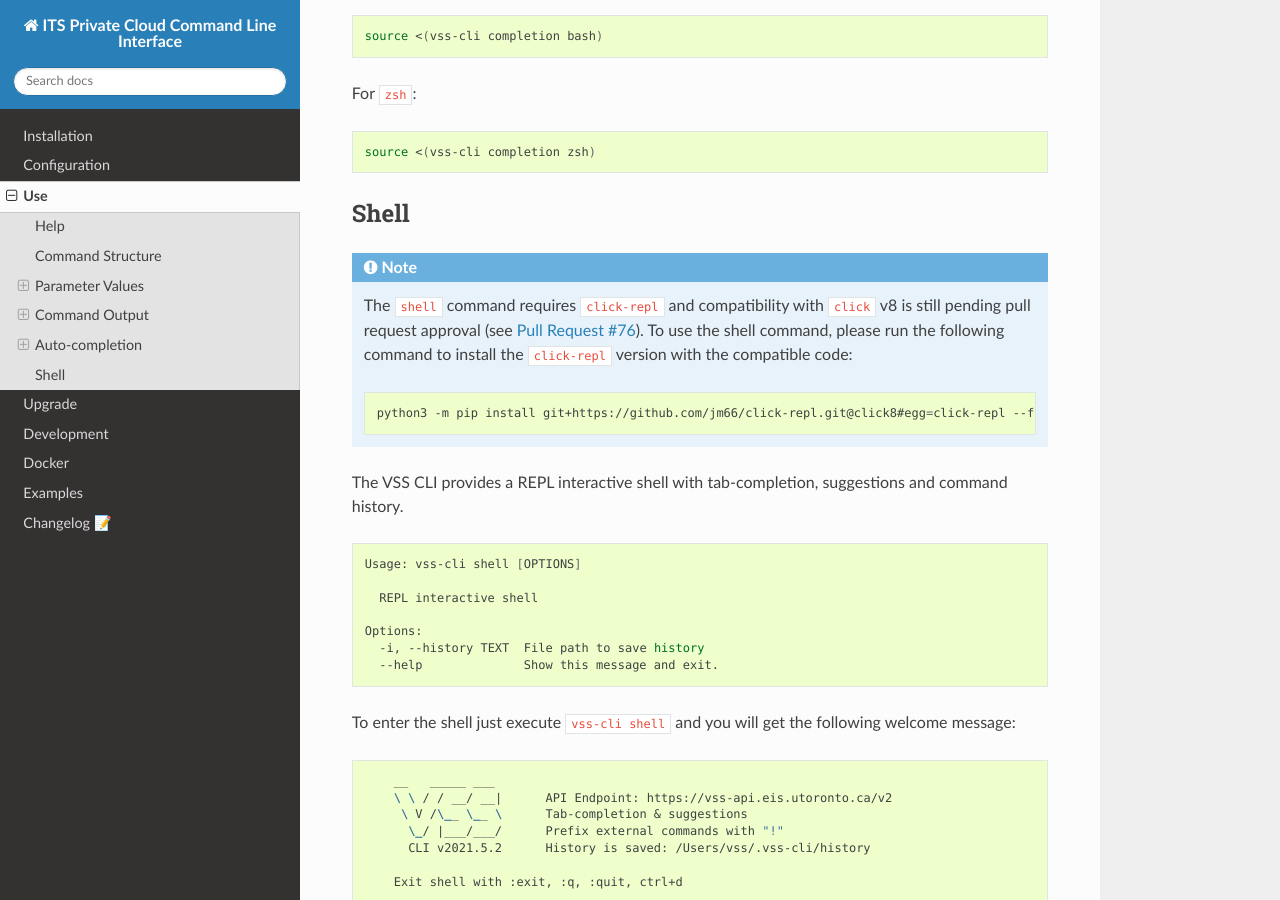
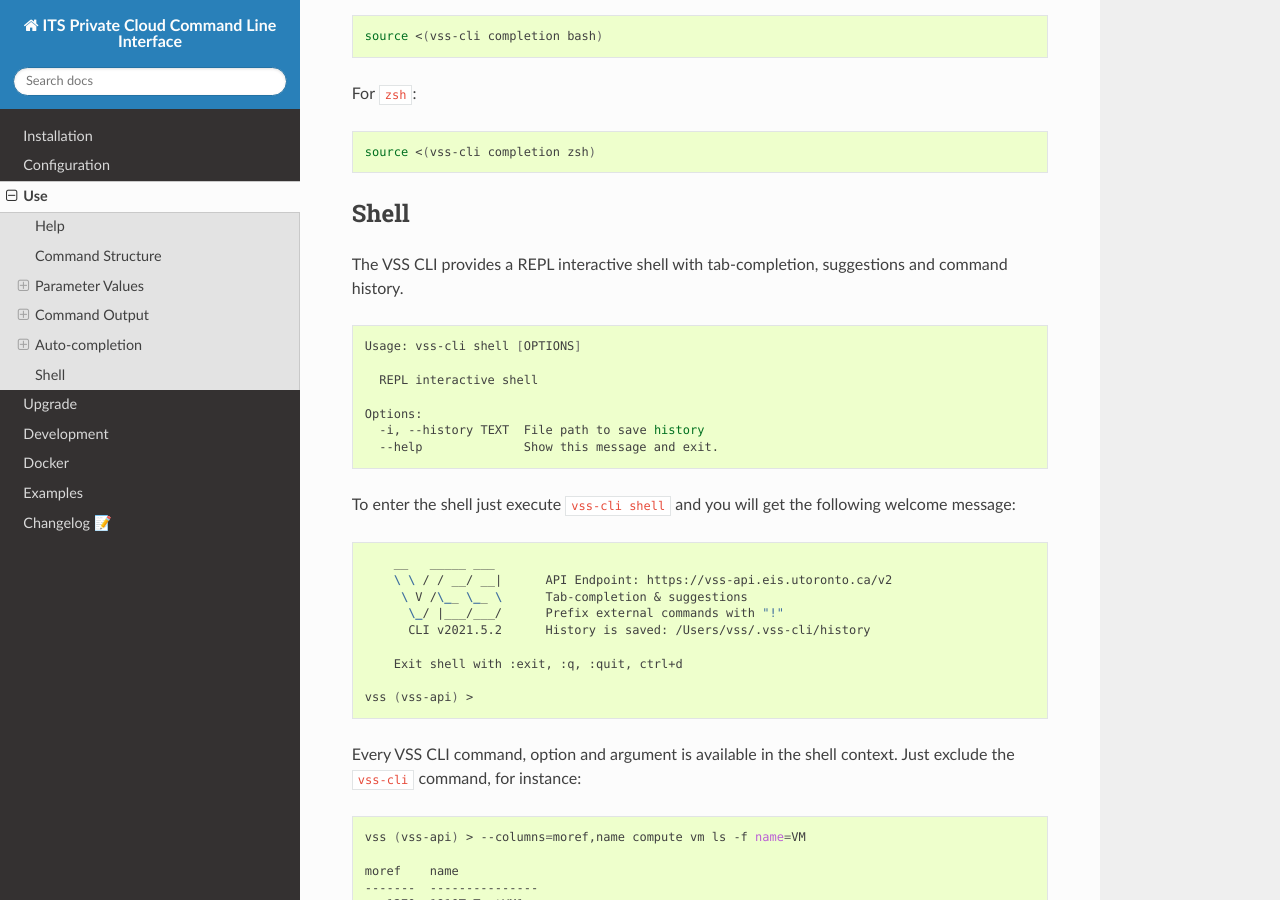
Before and after one commit to EIS-ITS/vss-cli, a Sphinx documentation site: the page built from docs/use.rst, in a window 1280 px wide and 900 px high, scrolled down 8273 px. Built offline with Sphinx 7.4.7 and the Read the Docs theme 2.0.0, drawn with Linux system fonts in a browser that asks for light colours; the version number could not be read and is left out.

Commit message:
Issue #444: ⬆ update click-repl from v0.1.6 to v0.2.0 - fixes #444

```diff
--- a/docs/use.rst
+++ b/docs/use.rst
@@ -463,17 +463,6 @@ For ``zsh``:
 Shell
 -----
 
-.. note::
-
-    The ``shell`` command requires ``click-repl`` and compatibility with ``click`` v8
-    is still pending pull request approval (see `Pull Request #76`_). To use the shell command,
-    please run the following command to install the ``click-repl`` version with the compatible code:
-
-    .. code-block:: bash
-
-        python3 -m pip install git+https://github.com/jm66/click-repl.git@click8#egg=click-repl --force-reinstall
-
-
 The VSS CLI provides a REPL interactive shell with tab-completion,
 suggestions and command history.
 
--- a/requirements.txt
+++ b/requirements.txt
@@ -2,8 +2,7 @@ pyvss>=2021.5.0
 click==8.0.1
 click-log==0.3.2
 click-plugins==1.1.1
-click-repl==0.1.6
-# pip install git+https://github.com/jm66/click-repl.git@click8#egg=click-repl
+click-repl==0.2.0
 click-threading==0.4.4
 tabulate==0.8.9
 jsonpath-ng>=1.5.1,<2
```
Also changed, not shown: CHANGELOG.md (+2 -0 lines), README.md (+0 -8 lines), .bumpversion.cfg, 3 other files.
